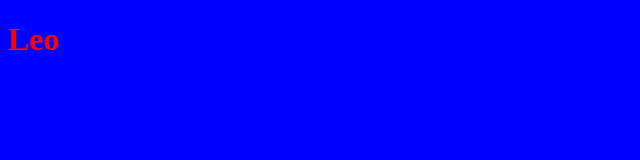
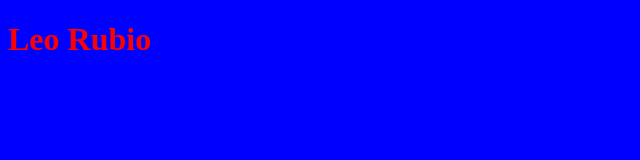
Before and after one commit to LeoRubio05/PaginaPrueba, a plain HTML site: page index.html in a window 1280 px wide. Shown: the whole page, without its empty margins (0-640 px from the left). Drawn offline with Linux system fonts and the light colour scheme.

Commit message:
Cambio nuevo

```diff
--- a/index.html
+++ b/index.html
@@ -7,6 +7,6 @@
     <title>Document</title>
 </head>
 <body style="background-color: blue">
-    <h1 style="color: red">Leo</h1>
+    <h1 style="color: red">Leo Rubio</h1>
 </body>
 </html>
```
